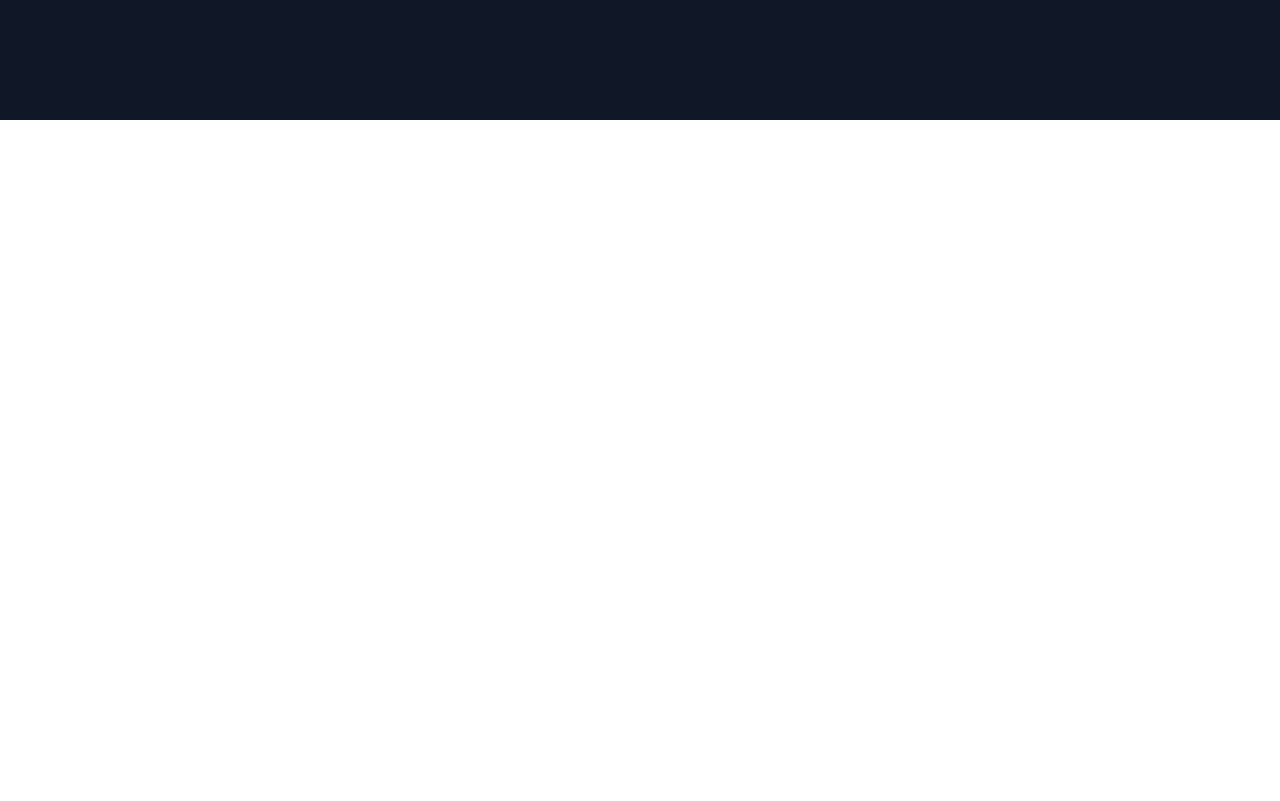
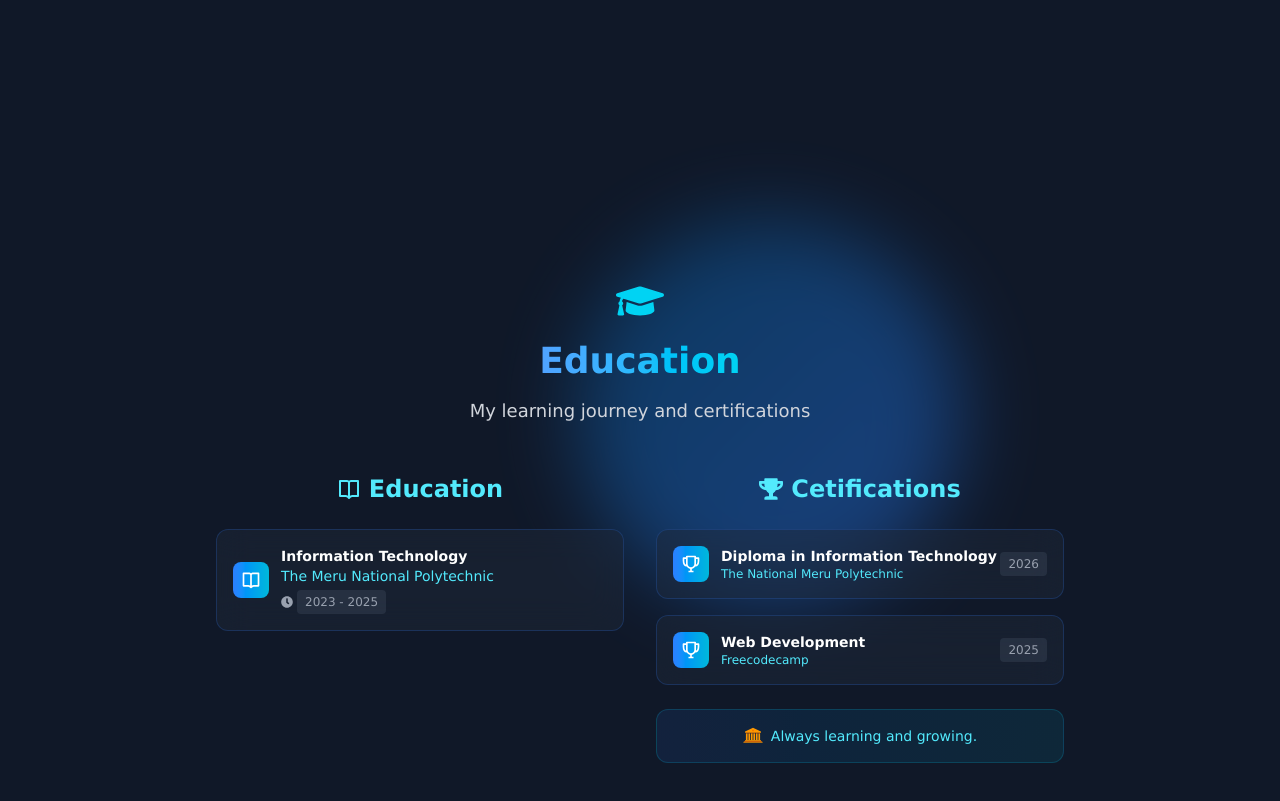
Before and after one commit to MwirigiCodes/portfolio, a React app: page / in a window 1280 px wide. Shown: the part 1480-2281 px from the top of the page. Before the commit the page ends 1600 px from the top, so only its background shows below. Built offline with nearby package versions, Linux system fonts and the light colour scheme; the HTML template or start-up script is replaced by a standard one.

Commit message:
add education section

```diff
--- a/src/App.jsx
+++ b/src/App.jsx
@@ -1,6 +1,7 @@
+import Navbar from './components/Navbar';
 import Hero from './sections/Hero';
 import Skills from './sections/Skills';
-import Navbar from './components/Navbar';
+import Education from './sections/Education';
 
 const App = () => {
   return (
@@ -8,6 +9,7 @@ const App = () => {
       <Hero />
       <Navbar />
       <Skills />
+      <Education />
     </div>
   );
 };
--- /dev/null
+++ b/src/sections/Education.jsx
@@ -0,0 +1,186 @@
+import { BiBookOpen, BiTrophy } from 'react-icons/bi';
+import { motion } from 'motion/react';
+import { FaClock, FaGraduationCap, FaTrophy } from 'react-icons/fa';
+import { FcLibrary } from 'react-icons/fc';
+
+const containerVariants = {
+  hidden: {
+    opacity: 0,
+  },
+  visible: {
+    opacity: 1,
+    transition: { staggerChildren: 0.2 },
+  },
+};
+
+const itemVariants = {
+  hidden: {
+    opacity: 0,
+    y: 20,
+  },
+  visible: {
+    opacity: 1,
+    y: 0,
+    transition: { duration: 0.5 },
+  },
+};
+
+const Education = () => {
+  const educationData = [
+    {
+      id: 1,
+      degree: 'Information Technology',
+      period: '2023 - 2025',
+      institution: 'The Meru National Polytechnic',
+      icon: BiBookOpen,
+    },
+  ];
+
+  const certifications = [
+    {
+      name: 'Diploma in Information Technology',
+      issuer: 'The National Meru Polytechnic',
+      year: 2026,
+      icon: BiTrophy,
+    },
+    {
+      name: 'Web Development',
+      issuer: 'Freecodecamp',
+      year: 2025,
+      icon: BiTrophy,
+    },
+  ];
+  return (
+    <section
+      id="education"
+      className="min-h-screen flex items-center justify-center bg-gray-900 relative"
+    >
+      <div className="absolute top-25 left-64 inset-x-0 flex items-center justify-center">
+        <div className="size-96 bg-linear-to-br from-[#0268b0] to-blue-500 blur-2xl rounded-full opacity-40"></div>
+      </div>
+      <motion.div
+        variants={containerVariants}
+        initial="hidden"
+        animate="visible"
+        viewport={{ once: false, margin: '-50px' }}
+        className="container mx-auto px-6 relative z-10 max-w-4xl"
+      >
+        {/* title */}
+        <motion.div variants={itemVariants} className="text-center mb-12">
+          <div className="flex justify-center mb-4">
+            <motion.div
+              animate={{ rotate: [0, -5, 0] }}
+              transition={{ duration: 3, repeat: Infinity }}
+            >
+              <FaGraduationCap className="size-12 text-cyan-400" />
+            </motion.div>
+          </div>
+          <h2 className="text-4xl font-bold text-white mb-4">
+            <span className="text-transparent bg-clip-text bg-linear-to-r from-blue-400 to-cyan-400">
+              Education
+            </span>
+          </h2>
+          <p className="text-gray-300 text-lg">
+            My learning journey and certifications
+          </p>
+        </motion.div>
+        <div className="grid grid-cols-1 lg:grid-cols-2 gap-8">
+          {/* education */}
+          <motion.div variants={itemVariants}>
+            <h3 className="text-2xl font-bold text-cyan-300 mb-6 text-center flex items-center justify-center gap-2">
+              <BiBookOpen className="size-6" />
+              Education
+            </h3>
+            {educationData.map((edu, index) => (
+              <motion.div
+                key={edu.id}
+                initial={{ opacity: 0, x: -20 }}
+                whileInView={{ opacity: 1, x: 0 }}
+                transition={{ delay: index * 0.1 }}
+                viewport={{ once: false }}
+                whileHover={{ scale: 1.02 }}
+                className="bg-gray-800/50 backdrop-blur-lg rounded-xl p-4 border border-blue-500/20 hover:border-cyan-400/40 transition-all duartion-300 group"
+              >
+                <div className="flex items-center space-x-3">
+                  <motion.div
+                    className="p-2 bg-linear-to-r from-blue-500 to-cyan-500 rounded-lg group:hover:scale-110 transition-transform duartion-300"
+                    whileHover={{ rotate: 5 }}
+                  >
+                    <edu.icon className="size-5 text-white" />
+                  </motion.div>
+                  <div className="flex-1">
+                    <h4 className="text-white font-semibold text-sm">
+                      {edu.degree}
+                    </h4>
+                    <p className="text-sm text-cyan-300">{edu.institution}</p>
+                    <div className="flex items-center gap-1 mt-1">
+                      <FaClock className="size-3 text-gray-400" />
+                      <span className="text-gray-400 text-xs bg-gray-700/50 px-2 py-1 rounded">
+                        {edu.period}
+                      </span>
+                    </div>
+                  </div>
+                </div>
+              </motion.div>
+            ))}
+          </motion.div>
+          {/* cerfications */}
+          <motion.div variants={itemVariants}>
+            <h3 className="text-2xl font-bold text-cyan-300 mb-6 text-center flex items-center justify-center gap-2">
+              <FaTrophy className="size-6" /> Cetifications
+            </h3>
+            <div className="space-y-4">
+              {certifications.map((cert, index) => (
+                <motion.div
+                  key={index}
+                  initial={{ opacity: 0, x: 20 }}
+                  whileInView={{ opacity: 1, x: 0 }}
+                  transition={{ delay: index * 0.1 }}
+                  viewport={{ once: true }}
+                  whileHover={{ scale: 1.02 }}
+                  className="bg-gray-800/50 backdrop-blur-lg rounded-xl p-4 border border-blue-500/20 hover:border-cyan-400/40 transition-all group"
+                >
+                  <div className="flex items-center justify-between">
+                    <div className="flex items-center space-x-3">
+                      <motion.div
+                        className="p-2 bg-linear-to-r from-blue-500 to-cyan-500 rounded-lg group:hover:scale-110  transition-transform duration-300"
+                        whileHover={{ rotate: 5 }}
+                      >
+                        <cert.icon className="size-5 text-white" />
+                      </motion.div>
+                      <div>
+                        <h4 className="text-white font-semibold text-sm">
+                          {cert.name}
+                        </h4>
+                        <p className="text-xs text-cyan-300">{cert.issuer}</p>
+                      </div>
+                    </div>
+                    <span className="text-gray-400 text-xs bg-gray-700/50 px-2 py-1 rounded">
+                      {cert.year}
+                    </span>
+                  </div>
+                </motion.div>
+              ))}
+            </div>
+            <motion.div
+              initial={{ opacity: 0, y: 20 }}
+              whileInView={{ opacity: 1, y: 0 }}
+              transition={{ delay: 0.5 }}
+              viewport={{ once: true }}
+              className="mt-6 p-4 bg-linear-to-r from-blue-500/10 to-cyan-500/10 rounded-xl border border-cyan-500/20 text-center"
+            >
+              <div className="flex items-center justify-center gap-2">
+                <FcLibrary className="text-cyan-400 size-5" />
+                <p className="text-sm text-cyan-300">
+                  Always learning and growing.
+                </p>
+              </div>
+            </motion.div>
+          </motion.div>
+        </div>
+      </motion.div>
+    </section>
+  );
+};
+
+export default Education;
```
